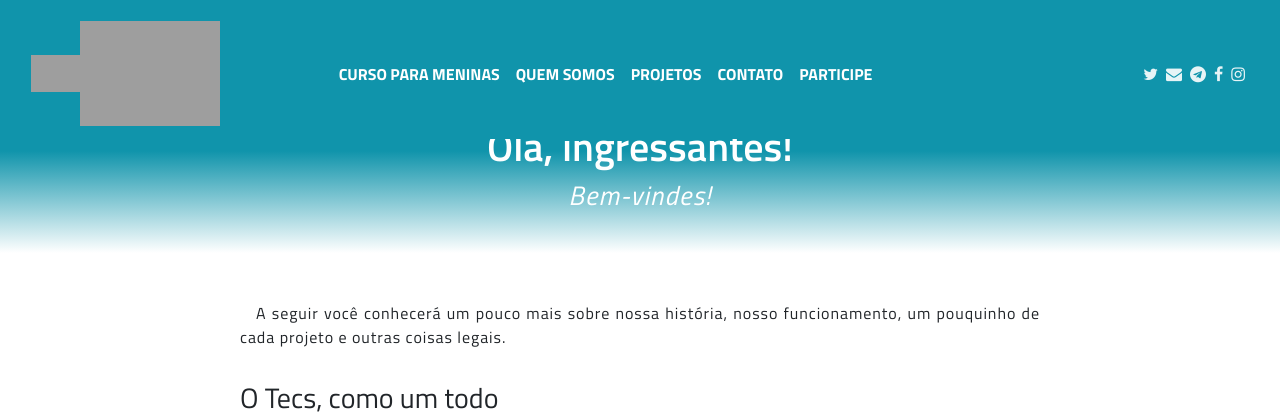
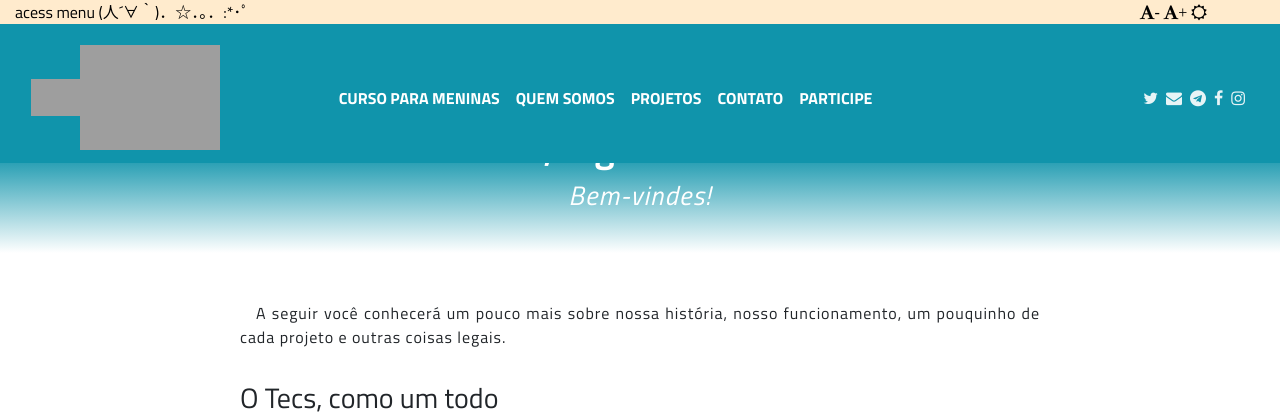
Before and after one commit to tecs-usp/site, a PHP site: page /oi/index.php in a window 1280 px wide. Shown: the top 420 px of the page. Run offline with PHP 8.4, Linux system fonts and the light colour scheme; some libraries are stand-ins or nearby versions; grey boxes are pictures that could not be loaded.

Commit message:
accessibility menu with font increase/decrease and contrast (for navbar); TODO: change gray text to black on contrast toggle
Former-commit-id: 165b3cb89817d2ebbbbef6e070473b92e677e2da

```diff
--- a/assets/components/navbar.html
+++ b/assets/components/navbar.html
@@ -3,6 +3,14 @@
 	<!-- Probably kill this <nav> and add the proper role to the <div> below
 	instead of having a redundant <nav> element-->
 	<div id="navbar-total" class="secondary-blue-bg position-fixed w-100" style="z-index: 10;">
+		<div class="container-fluid row" style="background: blanchedalmond; margin:0; color: black;">
+			<div class="col-4">acess menu (人´∀｀)．☆．。．:*･ﾟ</div>
+			<div class="offset-6 col-2 text-center">
+				<i class="fa fa-font" onclick="changeFont('decrease')" role="button">-</i>
+				<i class="fa fa-font" onclick="changeFont('increase')" role="button">+</i>
+				<i class="fa fa-sun-o" onclick="toggleContrast()" role="button"></i>
+			</div>
+		</div>
 		<nav class="navbar navbar-light navbar-expand-lg nav-coll pt-3 text-uppercase secondary-font">
 			<div class="container-fluid">
 				<!--
@@ -100,5 +108,6 @@
 	<!-- pro fundo não ficar branco; também é padding -->
 
 	<script src="/assets/js/navbar-autohide.js"></script>
+	<script src="/assets/js/accessibility-menu.js"></script>
 </nav>
 <!-- NAVBAR END -->
--- a/assets/css/main.css
+++ b/assets/css/main.css
@@ -19,6 +19,7 @@
 
 body {
   background-color: #ffffff;
+  font-size: 100%;
 }
 
 /* Prevents horizontal overflow */
--- a/assets/css/utils.css
+++ b/assets/css/utils.css
@@ -12,6 +12,7 @@
 
 .white-bg { background-color: #ffffff; }
 .secondary-blue-bg { background-color: #1094ab; }
+.secondary-black-bg { background-color: black; }
 
 /*  */
 
--- /dev/null
+++ b/assets/js/accessibility-menu.js
@@ -0,0 +1,22 @@
+function changeFont (mode) {
+	const currentSize = document.body.style.fontSize || "100%"; // Default should be an empty string.
+	const currentSizeNumber = currentSize.replace("%", "");
+
+	let newvalue = 100;
+	if (mode == "increase") {
+			newvalue = (currentSizeNumber > 140) ? currentSizeNumber : 1.1*currentSizeNumber;
+	} else if (mode == "decrease") {
+			newvalue = (currentSizeNumber < 60) ? currentSizeNumber : 0.9*currentSizeNumber ;
+	} else {
+			console.error("changeFont: unknown mode");
+	}
+	document.body.style.fontSize = newvalue + "%";
+}
+
+function toggleContrast () {
+	const navbarClasses = document.getElementById("navbar-total").classList;
+	console.log(navbarClasses)
+	navbarClasses.toggle("secondary-black-bg"); // Add if not present; remove if it is.
+	// TODO: change gray text to black
+	// TODO: make sure all the text we want to change uses the class above
+}
```
